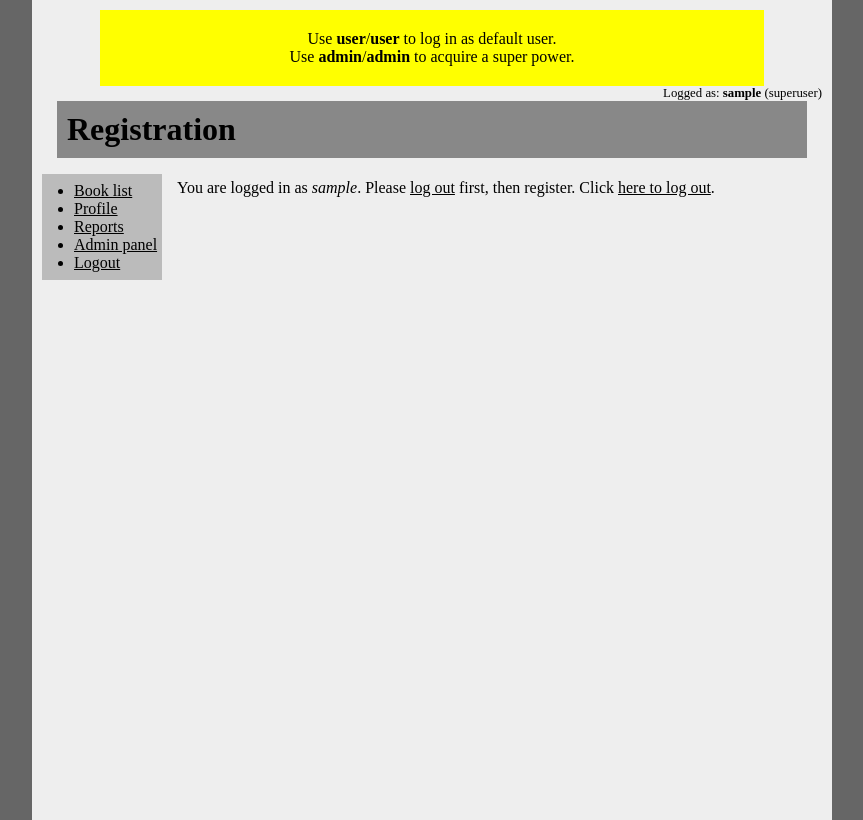
After one commit to mmilewski/entelib, a Django app: page /entelib/register/1/ in a window 1280 px wide. The commit adds this page. Shown: the whole page, without its empty margins (208-1071 px from the left). Run offline with Django 3.2, Linux system fonts and the light colour scheme; the visitor is signed in with stand-in values (Sample User, id 1); parts of the project's set-up code (start-up, migrations or seed data) failed here and were passed over.

Commit message:
- Added registration form and view. - Fixed base.html - title wasn't {% block %}. - Removed templates/login.html - it wasn't in use? templates/registration/login.html is. - Added 'Register now' link do login.html

```diff
--- /dev/null
+++ b/entelib/baseapp/forms.py
@@ -0,0 +1,64 @@
+# -*- coding: utf-8 -*-
+from django import forms
+from baseapp.models import CustomUser
+
+attrs_dict = { 'class': 'required' }
+
+# see http://code.google.com/p/django-registration/source/browse/trunk/registration/forms.py
+
+
+class RegistrationForm(forms.Form):
+    '''
+    Form for registering a new user account.
+
+    Validates that the requested username is not already in use, and
+    requires the password to be entered twice to catch typos.
+
+    Subclasses should feel free to add any additional validation they need, but should
+    either preserve the base ``save()``
+    '''
+    username = forms.RegexField(regex=r'^\w+$',
+                                max_length=30,
+                                widget=forms.TextInput(attrs=attrs_dict),
+                                label=(u'Username'))
+    email = forms.EmailField(widget=forms.TextInput(attrs=dict(attrs_dict, maxlength=75)),
+                             label=(u'Email'))
+    password1 = forms.CharField(widget=forms.PasswordInput(attrs=attrs_dict, render_value=False),
+                                label=(u'Password'))
+    password2 = forms.CharField(widget=forms.PasswordInput(attrs=attrs_dict, render_value=False),
+                                label=(u'Password (again)'))
+
+
+    def clean_username(self):
+        '''
+        Validate that the username is alphanumeric and is not already in use.
+        '''
+        try:
+            user = CustomUser.objects.get(username__iexact=self.cleaned_data['username'])
+        except CustomUser.DoesNotExist:
+            return self.cleaned_data['username']
+        raise forms.ValidationError(u'This username is already taken. Please choose another.')
+
+
+    def clean(self):
+        '''
+        Verifiy that the values entered into the two password fields match.
+        Note that an error here will end up in ``non_field_errors()`` because
+        it doesn't apply to a single field.
+        '''
+        if 'password1' in self.cleaned_data and 'password2' in self.cleaned_data:
+            if self.cleaned_data['password1'] != self.cleaned_data['password2']:
+                raise forms.ValidationError(u'You must type the same password each time.')
+        return self.cleaned_data
+
+
+    def save(self):
+        '''
+        Create the new user and returns it.
+        '''
+        user = CustomUser.objects.create_user(username=self.cleaned_data['username'],
+                                              password=self.cleaned_data['password1'],
+                                              email=self.cleaned_data['email'])
+        user.is_active, user.is_superuser, user.is_staff = False, False, False
+        user.save()
+        return user
--- a/entelib/baseapp/urls.py
+++ b/entelib/baseapp/urls.py
@@ -29,6 +29,10 @@ urlpatterns = patterns(
     (r'^logout/', view.logout),
     (r'^logout$', get_redirect_function_to_url('/entelib/logout/')),
 
+    # registration
+    # (r'^register/$', view.register),
+    (r'^register/(?P<action>(.+))/$', view.register),
+
     # books
     (r'^books/$', view.list_books),
     (r'^books$', get_redirect_function_to_url('/entelib/book/')),
--- a/entelib/baseapp/views.py
+++ b/entelib/baseapp/views.py
@@ -10,6 +10,45 @@ from django.db.models import Q
 from views_aux import render_forbidden
 from config import Config
 #from django.contrib.auth.decorators import permission_required
+from baseapp.forms import RegistrationForm
+
+
+def register(request, action, registration_form=RegistrationForm, extra_context=None):
+    '''
+    Handles registration (adding new user) process.
+    '''
+    user = request.user
+    action = action if not action.endswith('/') else action[:-1]    # cut trailing slash
+    tpl_logout_first = 'registration/reg_logout_first.html'
+    tpl_registration_form = 'registration/reg_form.html'
+
+    if user.is_authenticated():
+        if action in ['logout',]:
+            auth.logout(request)
+            return HttpResponseRedirect('/entelib/register/newuser/')
+        else:
+            return render_to_response(tpl_logout_first, context_instance=RequestContext(request))
+    else:   # not authenticated
+        if action == 'newuser':
+            # commit new user
+            if request.method == 'POST':
+                form = registration_form(data=request.POST, files=request.FILES)
+                if form.is_valid():
+                    new_user = form.save()
+                    return HttpResponseRedirect('/entelib/')
+            # display form
+            else:
+                form = registration_form()
+
+            # prepare response
+            if extra_context is None:
+                extra_context = {}
+            context = RequestContext(request)
+            for key, value in extra_context.items():
+                context[key] = callable(value) and value() or value
+            return render_to_response(tpl_registration_form,
+                                      { 'form_content': form },
+                                      context_instance=context)
 
 
 def logout(request):
--- a/entelib/media/stylesheets/style.css
+++ b/entelib/media/stylesheets/style.css
@@ -92,3 +92,34 @@ div#footer
     bottom: 0;
     position: absolute;
 }
+
+
+div.formWrapper {
+    padding: 1em 0 0 1em;
+    background-image: url(http://www.recipester.org/images/7/7f/Bg-0006.gif);
+}
+
+form.registration_form input.required {
+    border: 1px solid red;
+}
+
+form.registration_form th {
+    text-align: right;
+}
+
+form.registration_form td,th {
+    padding-bottom: 1em;
+}
+
+form.registration_form td ul.errorlist {
+    list-style-type: none;
+    float: none;
+    color: red;
+    margin: 0;
+    padding: 0;
+    font-size: 90%;
+}
+
+form.registration_form td ul.errorlist li {
+    padding: 0;
+}
--- a/entelib/templates/base.html
+++ b/entelib/templates/base.html
@@ -3,7 +3,7 @@
   <head>
     <meta http-equiv='Content-Type' content='text/html; charset=utf-8'>
     <link rel='Stylesheet' type='text/css' href='{{ MEDIA_URL }}stylesheets/style.css'>
-    <title>Entelib</title>
+    <title>{% block title %}Entelib, OVERRIDE TITLE PLEASE {% endblock %}</title>
   </head>
   <body>
     <div id='top'>
@@ -17,7 +17,7 @@
       <!-- box with info 'Logged as:...' or 'Not logged in' -->
       <div class="logged_user_info" style="text-align:right; font-size:80%;">
         {% if user.is_anonymous %}
-        Not logged in
+        Not logged in. <a href="/entelib/login/">Login</a> or <a href="/entelib/register/newuser">register</a>.
         {% else %}
         Logged as: <strong>{{ user.username }}</strong> {% if user.is_superuser %}(superuser){% endif%}
         {% endif %}
--- a/entelib/templates/registration/login.html
+++ b/entelib/templates/registration/login.html
@@ -21,6 +21,9 @@
         </td></tr>
     </table>
     <input type="hidden" name="next" value="/entelib/" />
+    <p class="register">
+      No account? <a href="/entelib/register/newuser">Register now</a>.
+    <p>
 </form></p>
 </div>
 {% endblock %}
--- /dev/null
+++ b/entelib/templates/registration/reg_logout_first.html
@@ -0,0 +1,9 @@
+{% extends "base_with_top_menu.html" %}
+
+{% block title %}New user registration{% endblock %}
+
+{% block header %}Registration{% endblock %}
+
+{% block content %}
+You are logged in as <em>{{ user.username }}</em>. Please <a href="/entelib/register/logout/">log out</a> first, then register. Click <a href="/entelib/logout/">here to log out</a>.
+{% endblock %}
```
Also changed, not shown: entelib/templates/login.html (deleted, +0 -24 lines), entelib/templates/registration/reg_form.html (added, +26 -0 lines).
